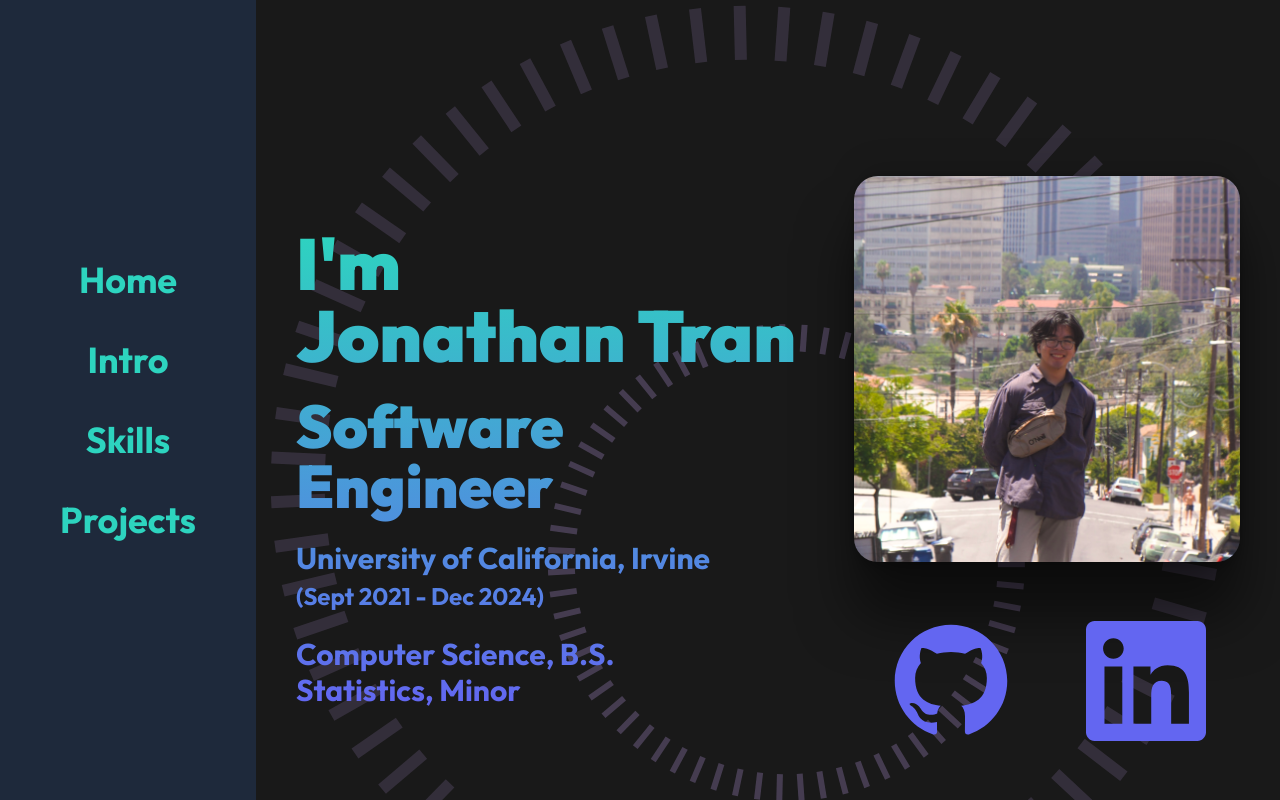
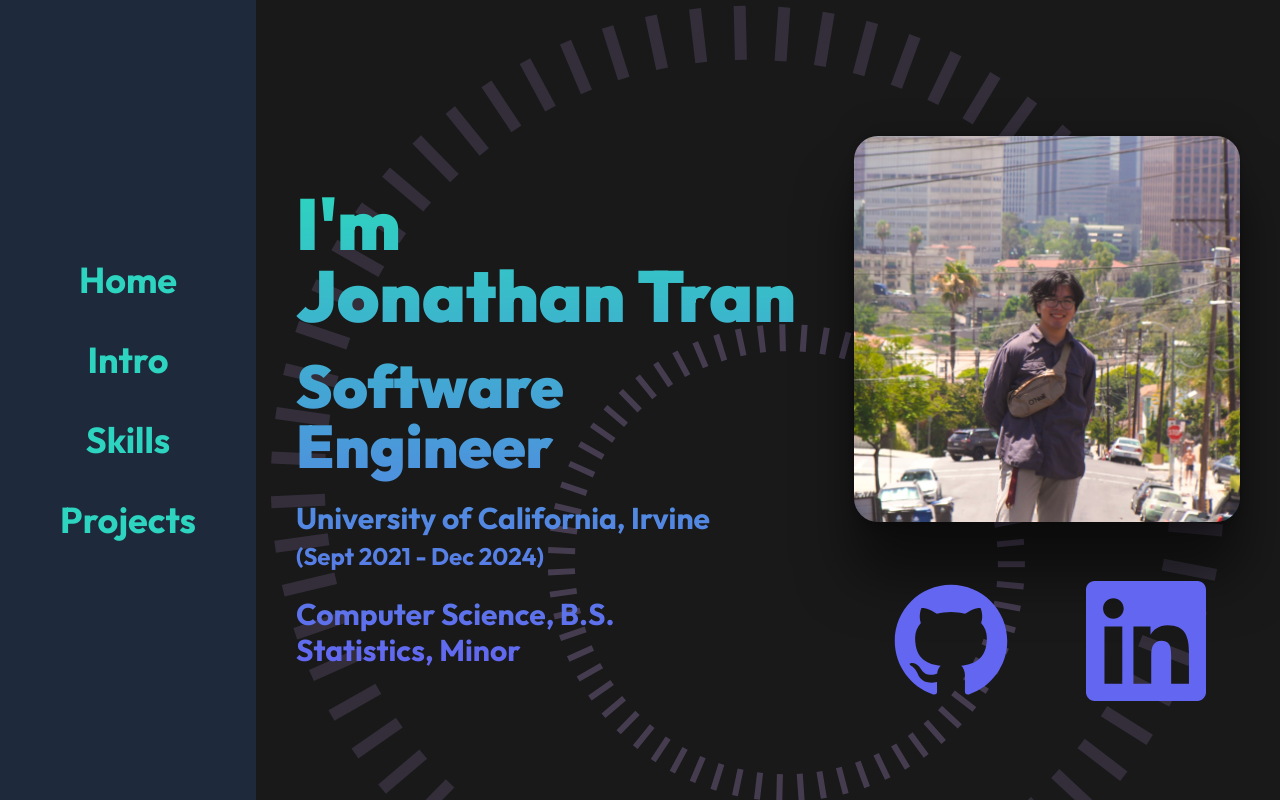
Before and after one commit to tranjm4/portfolio, a React (Vite) app: page / in a window 1280 px wide. Shown: the top 800 px of the page. Built offline with nearby package versions, Linux system fonts and the light colour scheme.

Commit message:
Modified top margins

```diff
--- a/src/App.tsx
+++ b/src/App.tsx
@@ -46,7 +46,7 @@ function App() {
       <div className="flex flex-col w-screen relative z-20 overflow-hidden
         lg:flex-row">
         <Nav />
-        <div className="pt-10 md:mt-0">
+        <div className="pt-10 md:pt-0">
           <section ref={titleRef} id="Title" className="block">
             <Title />
           </section>
```
